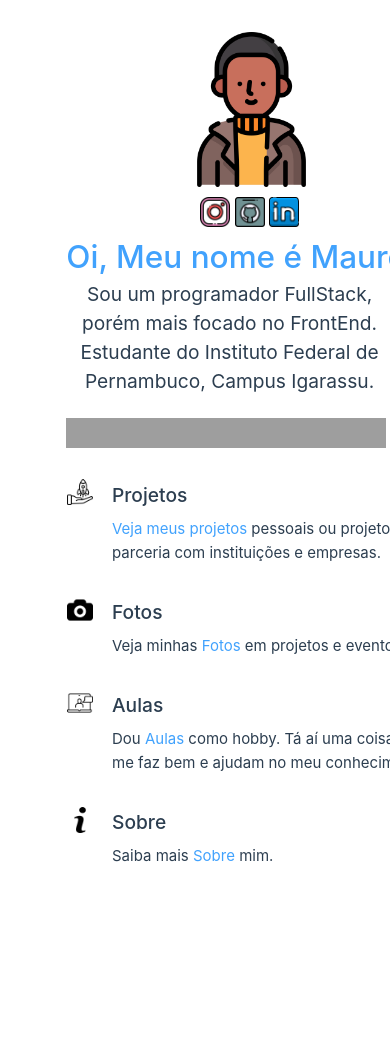
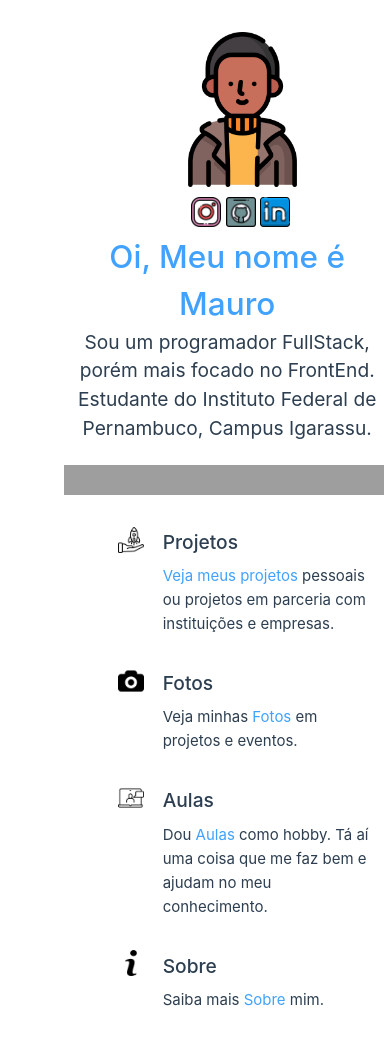
Before and after one commit to MauroTFO/Portifolio, a Vue app: page / in a window 390 px wide. Shown: the top 1044 px of the page. Before the commit the page ends 900 px from the top, so only its background shows below. Built offline with nearby package versions, Linux system fonts and the light colour scheme; grey boxes are pictures that could not be loaded.

Commit message:
Update TheWelcome.vue

```diff
--- a/src/components/TheWelcome.vue
+++ b/src/components/TheWelcome.vue
@@ -58,15 +58,9 @@ section {
   width: 35em;
 }
 
-@media (max-width: 650px) {
-  section {
-    width: 8em;
-  }
-}
-
 @media (max-width: 1024px) {
   section {
-    width: 25em;
+    width: 17em;
   }
 }
 </style>
```
